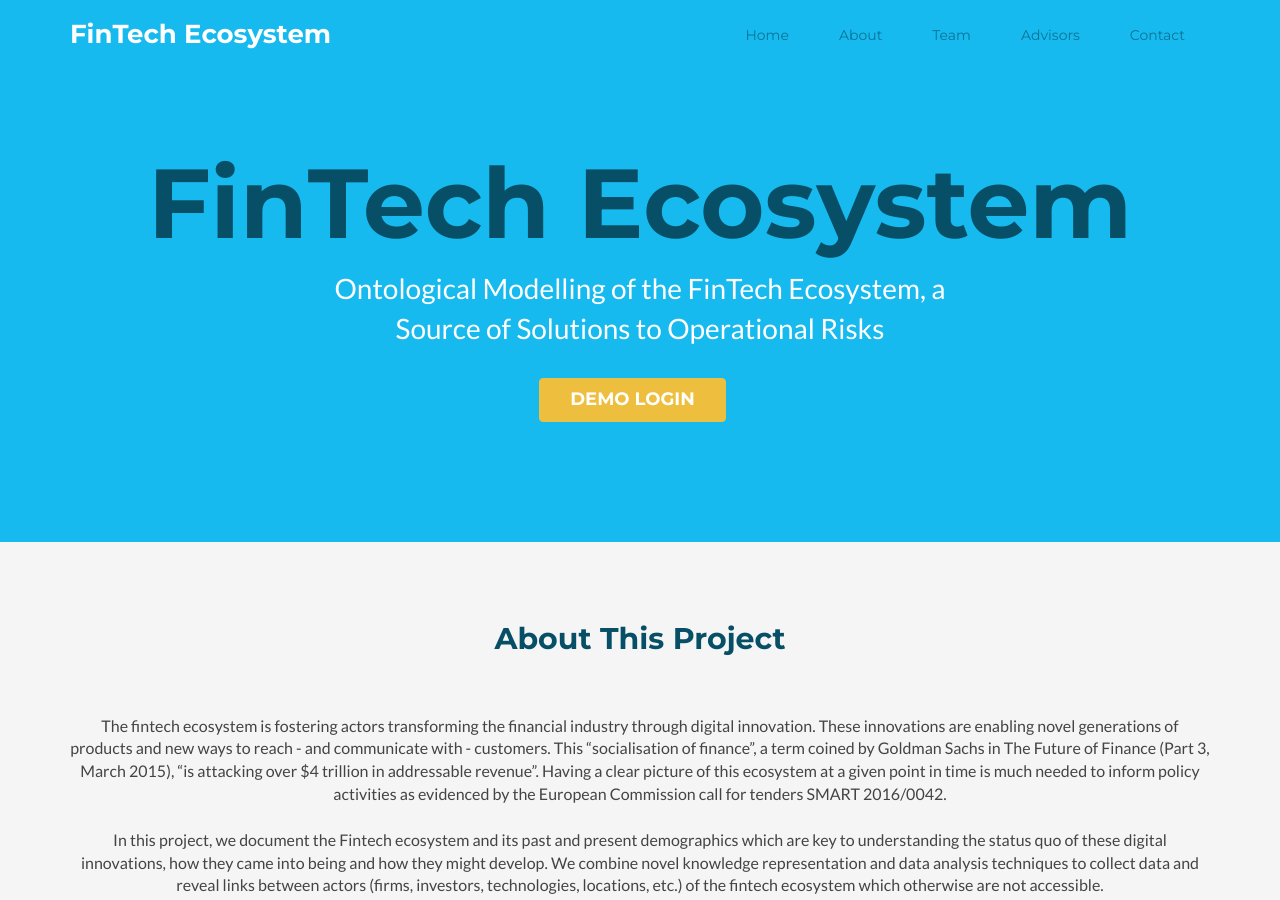
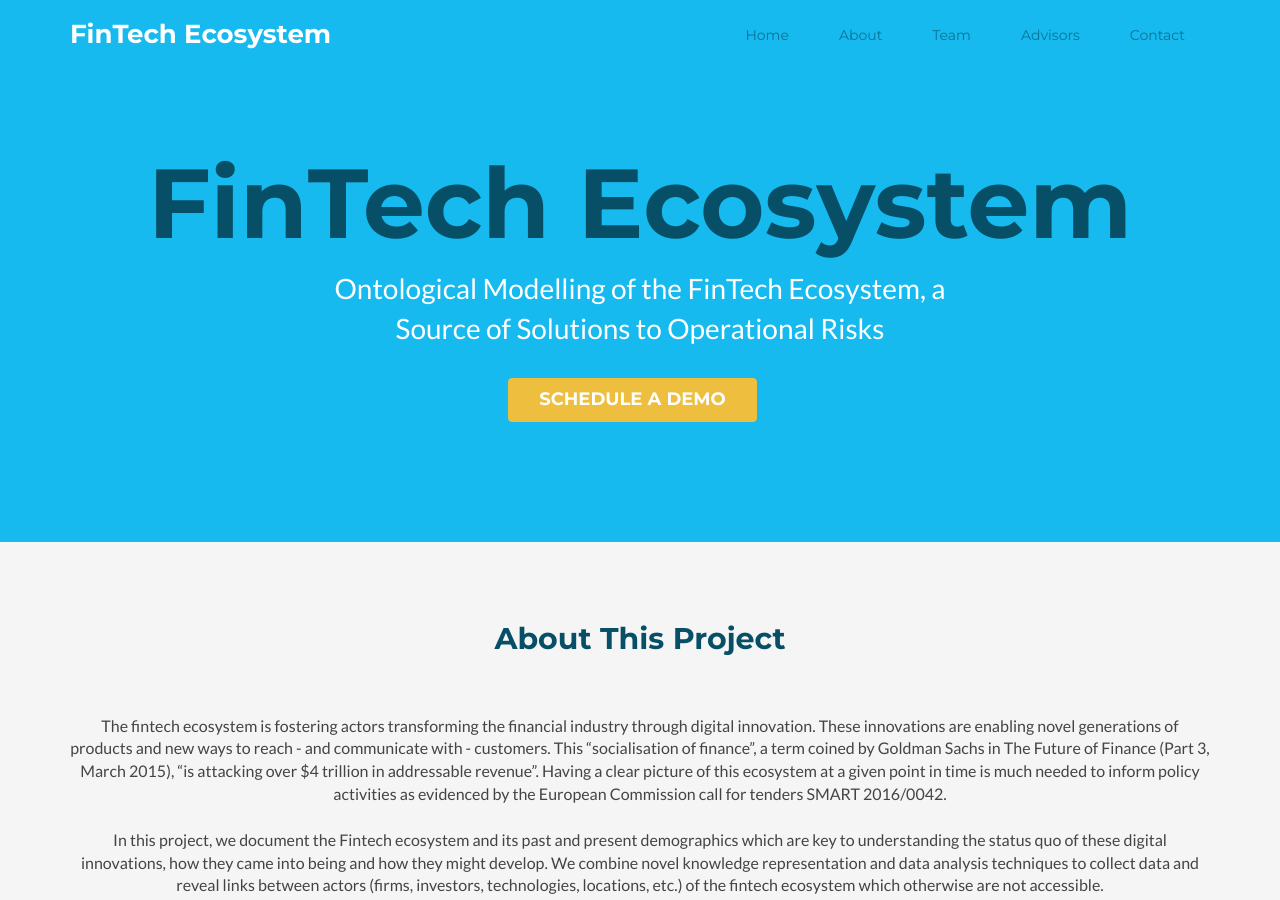
Before and after one commit to FinTechEcosystem/FinTechEcosystem, a Jekyll site: the page built from index.html, in a window 1280 px wide and 900 px high. Built offline with Jekyll 4.4.1, drawn with Linux system fonts in a browser that asks for light colours.

Commit message:
Modify Demo button

```diff
--- a/index.html
+++ b/index.html
@@ -7,7 +7,7 @@ permalink: /
     <h2 class="title">{{ site.title }}</h2>
     <p class="intro">{{ site.description }}</p>
     <div class="btns">
-      <a class="btn btn-cta-secondary" href="{{ site.data.project.demo_url }}" target="_blank">Demo Login</a>
+      <a class="btn btn-cta-secondary" href="mailto:{{ site.data.project.email}}Subject= Request for a demonstration of FintechBrowser" target="_blank">Schedule a Demo</a>
     </div>
 
     <ul class="meta list-inline">
```
